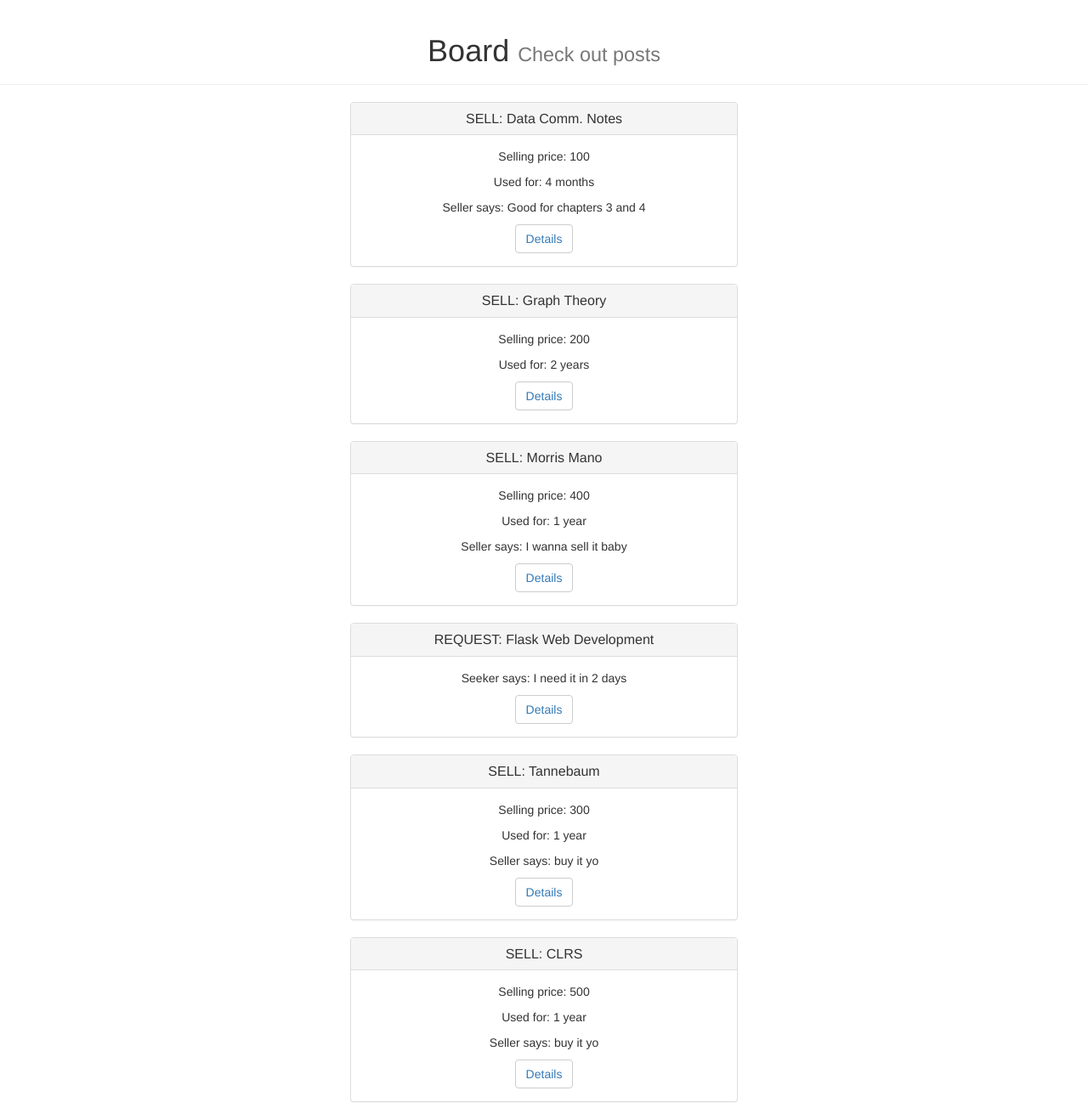
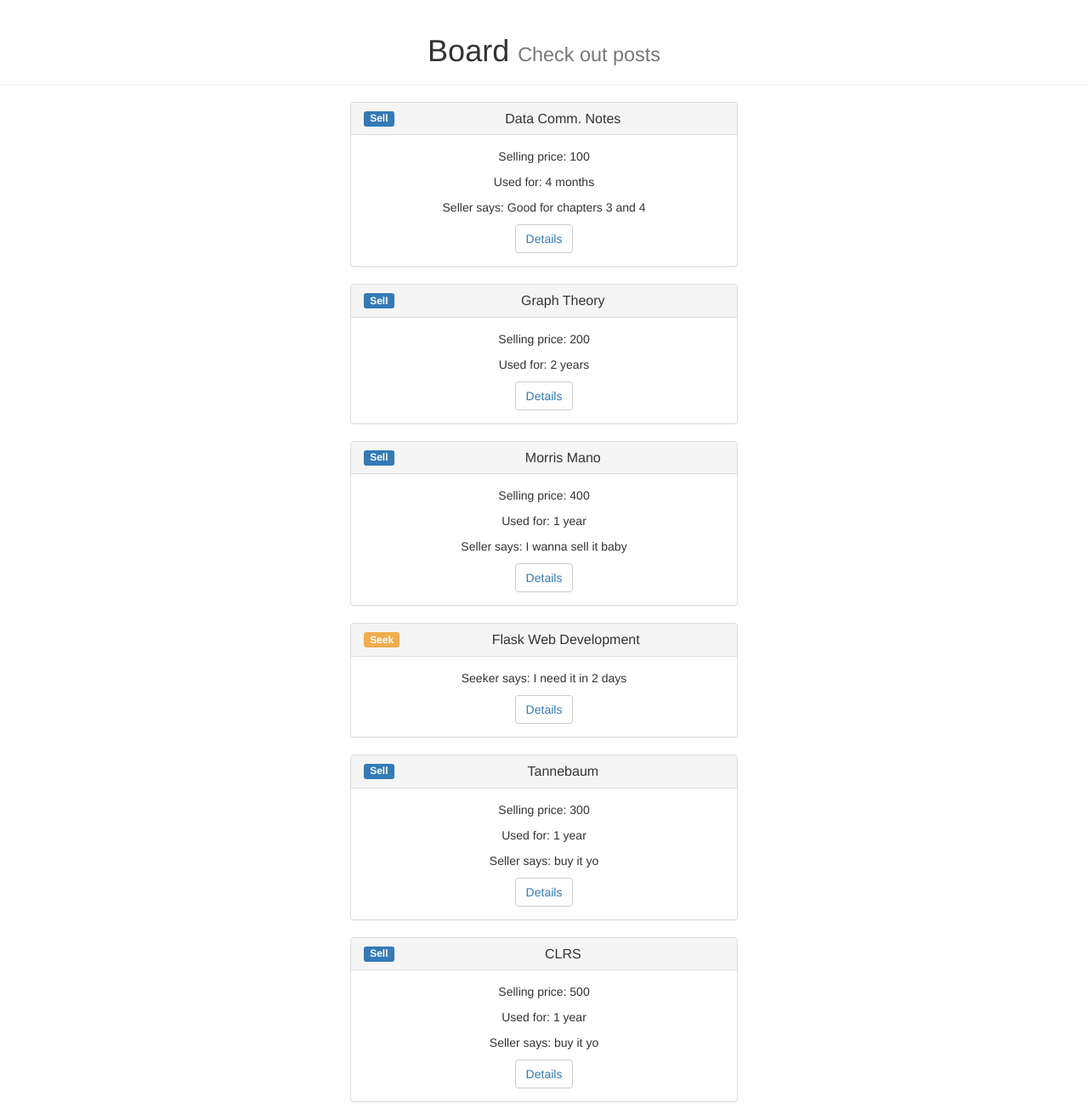
Before and after one commit to dht93/flask_nearly_new_webapp, a Flask app: page /board/1/ in a window 1280 px wide. Shown: the whole page at 85% size. Run offline with Flask 2, Linux system fonts and the light colour scheme; data comes from the database, SQL or seed files in the repository; some libraries are stand-ins or nearby versions.

Commit message:
Added label to board.html

```diff
--- a/templates/board.html
+++ b/templates/board.html
@@ -13,7 +13,7 @@
   {%for el in data:%}
 <div class="panel panel-default" style="width:40%;">
   <div class="panel-heading">
-    <h3 class="panel-title">{%if el[1]=='S'%}SELL: {{el[4]}}{%else:%}REQUEST: {{el[4]}}{%endif%}</h3>
+    <h3 class="panel-title">{%if el[1]=='S'%}<span style="float:left; "class="label label-primary">Sell</span> &nbsp;&nbsp;{{el[4]}}{%else:%}<span style="float:left;" class="label label-warning">Seek</span>&nbsp;&nbsp;{{el[4]}}{%endif%}</h3>
   </div>
   <div class="panel-body">
     {%if el[1]=='S':%}
```
